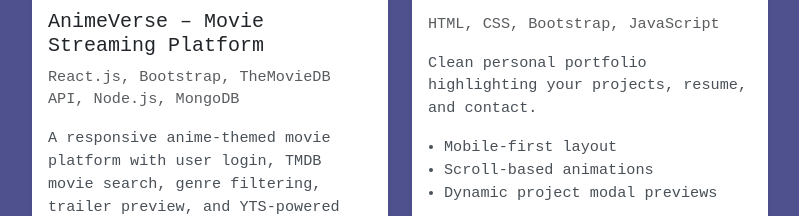
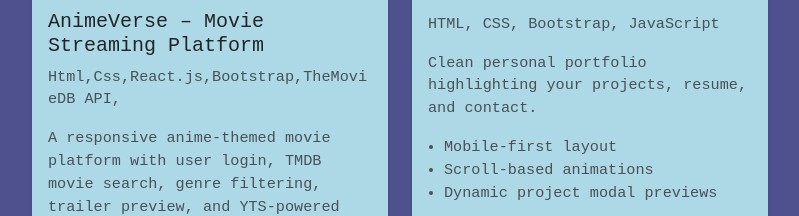
Before and after one commit to victor200900/MY-PORTFOLIO-WEBSITE, a React (Vite) app: page / in a window 1280 px wide. Shown: the part 2890-3106 px from the top of the page, without its empty margins (50-849 px from the left). Built offline with nearby package versions, Linux system fonts and the light colour scheme.

Commit message:
first-commit

```diff
--- a/src/App.css
+++ b/src/App.css
@@ -43,6 +43,7 @@
 
 /* Card */
 .card {
+  background-color: lightblue;
   border-radius: 10px;
   transition: transform 0.2s ease, box-shadow 0.2s ease;
   border: none;
--- a/src/components/projects/projects.jsx
+++ b/src/components/projects/projects.jsx
@@ -4,7 +4,7 @@
 const projects = [
   {
     title: "AnimeVerse – Movie Streaming Platform",
-    tech: "React.js, Bootstrap, TheMovieDB API, Node.js, MongoDB",
+    tech: "Html,Css,React.js,Bootstrap,TheMovieDB API,",
     description: "A responsive anime-themed movie platform with user login, TMDB movie search, genre filtering, trailer preview, and YTS-powered downloads.",
     features: [
   "Responsive UI built with Bootstrap",
@@ -48,7 +48,7 @@
 const ProjectSection = () => {
   return (
     <div className="container py-5" id="projects">
-      <h2 className="text-center mb-5">💻 My Projects</h2>
+      <h2 className="ext-white text-center mb-5">💻 My Projects</h2>
       <div className="row">
         {/* === AnimeVerse Project === */}
         <div className="col-md-6 col-lg-4 mb-4">
```
